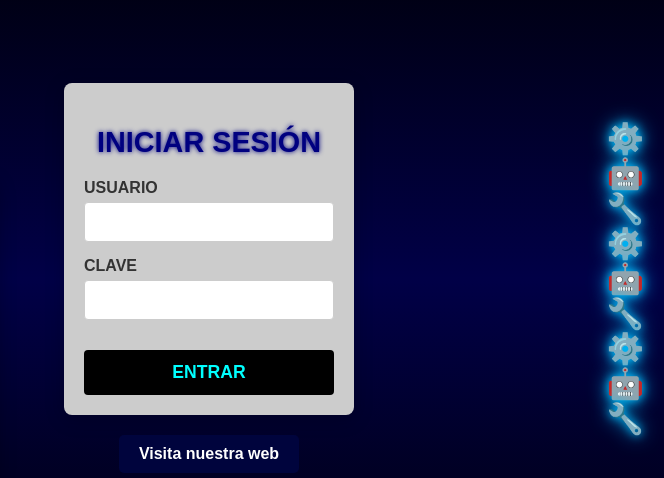
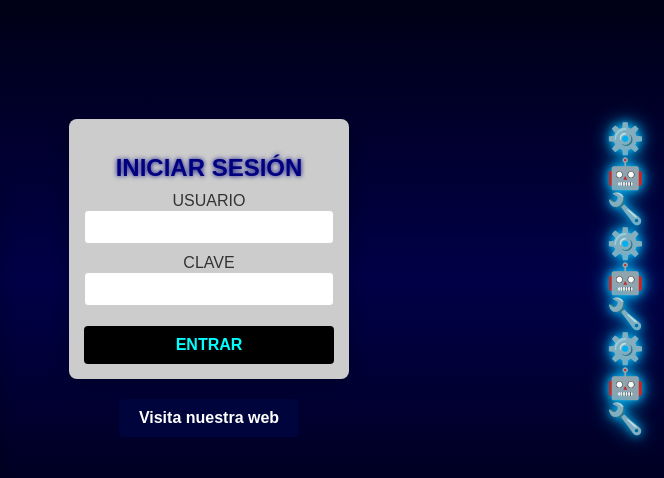
Before and after one commit to BiomediCol/BiomediCol.github.io, a plain HTML site: page index.html in a window 1280 px wide. Shown: the part 122-600 px from the top of the page, 616-1280 px from the left. Drawn offline with Linux system fonts and the light colour scheme.

Commit message:
Add files via upload

```diff
--- a/style.css
+++ b/style.css
@@ -1,8 +1,8 @@
 /* ====================================================================== */
-/* CSS VARIABLES - CENTRALIZED COLOR AND FONT MANAGEMENT                    */
+/* VARIABLES CSS - GESTIÓN CENTRALIZADA DE COLORES Y FONTOS              */
 /* ====================================================================== */
 :root {
-    /* Light theme colors */
+    /* Colores del tema claro */
     --color-primary-light: #007bff;
     --color-secondary-light: #00bfff;
     --background-color-light: #f4f4f4;
@@ -28,7 +28,7 @@
     --manage-btn-text-light: #ffffff;
 }
 
-/* Dark theme colors */
+/* Colores del tema oscuro */
 body.dark-mode {
     --background-color-light: #000000;
     --background-form-light: #1a1a1a;
@@ -55,7 +55,7 @@ body.dark-mode {
 
 
 /* ====================================================================== */
-/* GLOBAL AND BASIC STYLES                                            */
+/* ESTILOS GLOBALES Y BÁSICOS                                             */
 /* ====================================================================== */
 body {
     font-family: Arial, sans-serif;
@@ -88,7 +88,7 @@ h1 {
 }
 
 /* -------------------------------------------------------------------------- */
-/* LOGIN PAGE STYLES                                            */
+/* ESTILOS PARA LA PÁGINA DE LOGIN                                            */
 /* -------------------------------------------------------------------------- */
 .login-page {
     background-color: transparent;
@@ -197,10 +197,10 @@ h1 {
     background-color: #65a8ff;
 }
 
-/* Styles for the login container */
+/* Estilos para el contenedor del login */
 .login-container {
     background: var(--background-form-light);
-    padding: 20px;
+    padding: 15px;
     border-radius: 8px;
     box-shadow: 0 4px 20px rgba(0, 0, 0, 0.2);
     width: 250px;
@@ -211,34 +211,25 @@ h1 {
 
 .login-container h2 {
     color: var(--form-text-light);
-    margin-bottom: 20px;
-    font-size: 1.8em;
+    margin-bottom: 10px;
+    font-size: 1.5em;
     font-weight: bold;
     text-shadow: 0 0 5px var(--form-text-light);
     transition: color 0.5s ease;
 }
 
 #login-form .form-group {
-    margin-bottom: 15px;
-}
-
-#login-form label {
-    text-align: left;
-    display: block;
-    margin-bottom: 5px;
-    color: var(--text-color-light);
-    font-weight: bold;
-    transition: color 0.5s ease;
+    margin-bottom: 10px;
 }
 
 #login-form input[type="text"],
 #login-form input[type="password"] {
     width: 100%;
-    padding: 10px;
+    padding: 8px;
     border: 1px solid var(--input-border-light);
     border-radius: 4px;
     box-sizing: border-box;
-    font-size: 1em;
+    font-size: 0.9em;
     background-color: var(--input-bg-light);
     color: var(--text-color-light);
     transition: background-color 0.5s ease, color 0.5s ease;
@@ -246,14 +237,14 @@ h1 {
 
 #login-form button {
     width: 100%;
-    padding: 12px;
+    padding: 10px;
     border: none;
     background-color: var(--button-bg-light);
     color: var(--button-text-light);
     border-radius: 4px;
     cursor: pointer;
-    font-size: 1.1em;
-    margin-top: 15px;
+    font-size: 1em;
+    margin-top: 10px;
     font-weight: bold;
     transition: background-color 0.3s ease, color 0.3s ease;
 }
@@ -264,7 +255,7 @@ h1 {
 }
 
 /* -------------------------------------------------------------------------- */
-/* SERVICE REPORT PAGE STYLES                                            */
+/* ESTILOS PARA LA PÁGINA DE REPORTE DE SERVICIO                              */
 /* -------------------------------------------------------------------------- */
 .report-container {
     background-color: var(--report-bg-light);
@@ -390,7 +381,7 @@ h1 {
     color: var(--manage-btn-bg-light);
 }
 
-/* New styles for input containers with buttons */
+/* Nuevos estilos para los contenedores de campo con botón */
 .input-with-button,
 .textarea-with-buttons {
     display: flex;
@@ -404,7 +395,7 @@ h1 {
     flex-grow: 1;
 }
 
-/* Styles for file upload buttons */
+/* Estilos para los botones de subir archivos */
 .upload-label {
     display: block;
     margin-top: 15px;
@@ -417,14 +408,14 @@ h1 {
 }
 
 .image-upload {
-    display: none; /* Hide the default file input */
+    display: none; /* Oculta el input de tipo file por defecto */
 }
 
 .upload-label:hover {
     background-color: #0056b3;
 }
 
-/* New styles for the 3 signature fields */
+/* Nuevos estilos para los 3 campos de firma */
 .signatures-section {
     display: flex;
     justify-content: space-around;
@@ -443,7 +434,7 @@ h1 {
     background-color: #f9f9f9;
 }
 
-/* Ensure action buttons are well-aligned */
+/* Asegurar que los botones de acción se vean bien */
 .button-container {
     display: flex;
     flex-direction: column;
@@ -453,7 +444,7 @@ h1 {
 }
 
 /* -------------------------------------------------------------------------- */
-/* STYLES FOR THE REPORT MANAGEMENT PAGE                                */
+/* ESTILOS ESPECÍFICOS PARA LA PÁGINA DE GESTIÓN DE REPORTES                 */
 /* -------------------------------------------------------------------------- */
 .black-container {
     background-color: #000;
@@ -511,7 +502,7 @@ h1 {
 }
 
 /* -------------------------------------------------------------------------- */
-/* MEDIA QUERIES FOR RESPONSIVENESS                                            */
+/* MEDIA QUERIES PARA RESPONSIVIDAD                                            */
 /* -------------------------------------------------------------------------- */
 @media (max-width: 768px) {
     .main-login-content {
```
Also changed, not shown: script.js (+5 -5 lines).
